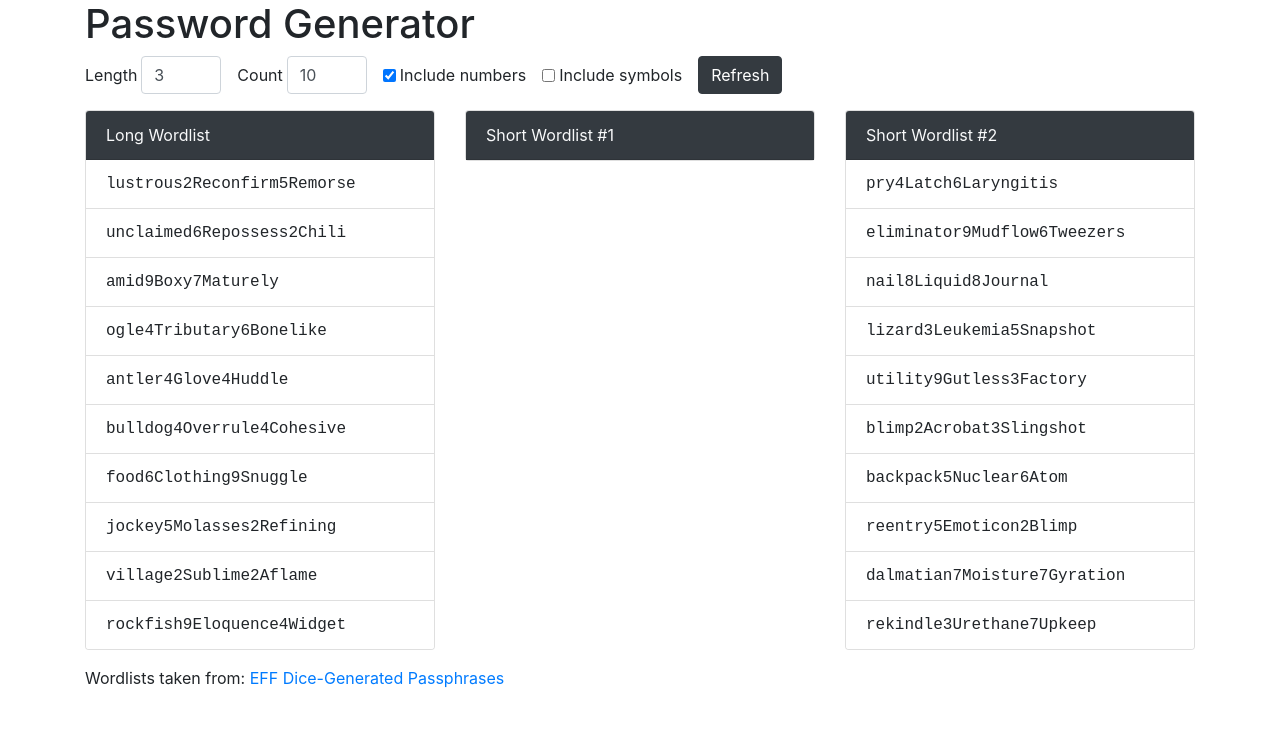
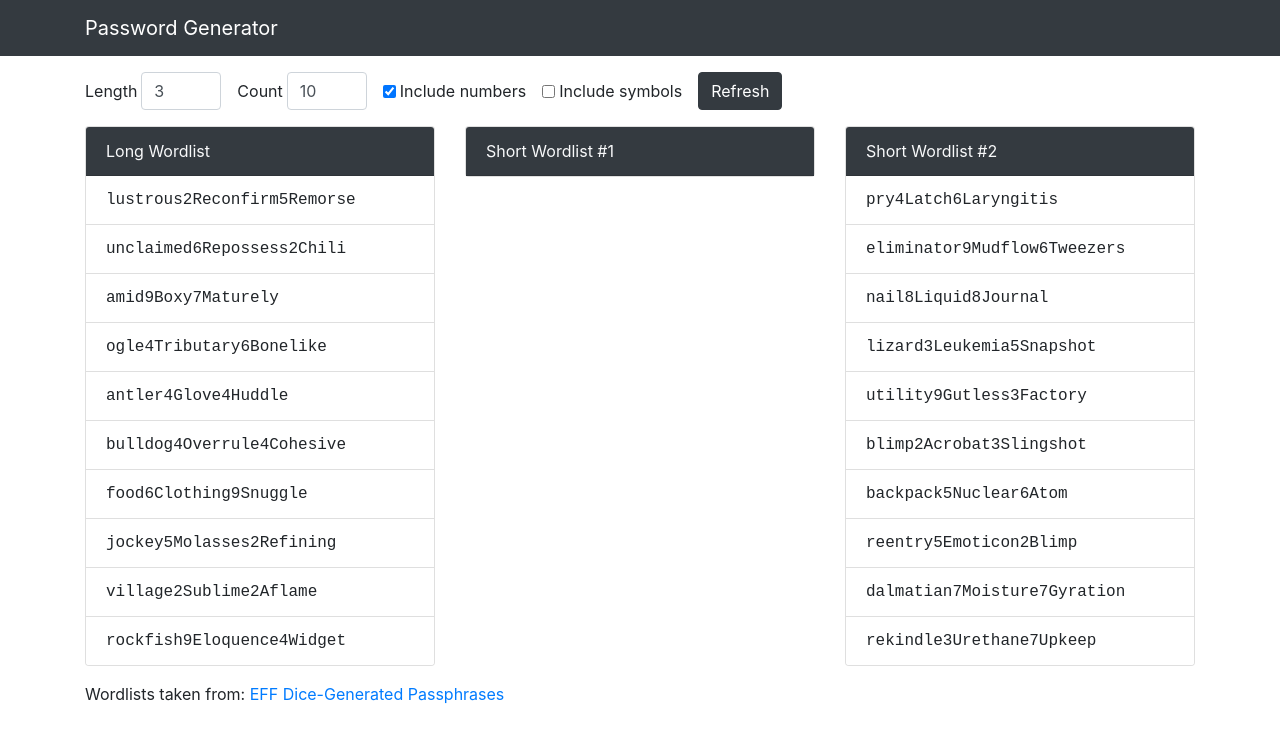
Before and after one commit to zacharylund/pwgen, a plain HTML site: page index.html in a window 1280 px wide. Drawn offline with nearby package versions, Linux system fonts and the light colour scheme; no server answers.

Commit message:
Use navbar instead of header for page title

```diff
--- a/index.html
+++ b/index.html
@@ -12,9 +12,12 @@
 		<link rel="manifest" href="/site.webmanifest">
 	</head>
 	<body>
+		<nav class="navbar navbar-dark bg-dark mb-3">
+			<div class="container">
+				<a class="navbar-brand" href="/">Password Generator</a>
+			</div>
+		</nav>
 		<div class="container">
-			<h1>Password Generator</h1>
-
 			<form id="password-form" class="form-inline">
 				<label class="mr-1 mb-3" for="password-length">Length</label>
 				<input type="number" class="form-control mr-3 mb-3" id="password-length" value="3" min="2">
```
